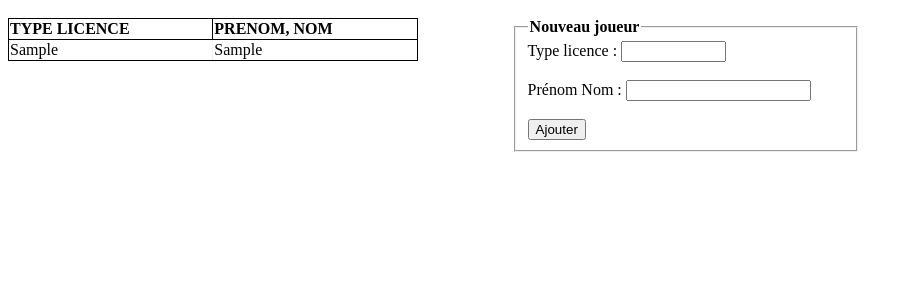
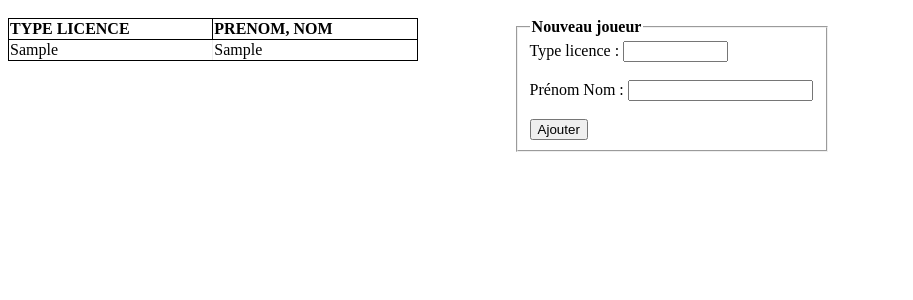
Before and after one commit to NGuenierProject/Project_convoc_foot, a PHP site: page /effectif_view.php in a window 1280 px wide. Shown: the part 76-376 px from the top of the page, without its empty margins (0-913 px from the left). Run offline with PHP 8.4, Linux system fonts and the light colour scheme; the visitor is signed in with stand-in values (Sample User, id 1); tables that the repository leaves empty or names only in its code hold one stand-in row (values such as "Sample post").

Commit message:
Update effectif_view.php

```diff
--- a/effectif_view.php
+++ b/effectif_view.php
@@ -47,6 +47,12 @@
 	#letout #gauche {
     		float:left;
     		width:40%;
+		overflow:auto;
+	}
+	#droite {
+		margin-left:40%;
+		width:25%;
+		overflow:auto;
 	}
 
 	#lg{
@@ -122,7 +128,7 @@
 	</div>
 	<div id="droite">
 	<form action="effectif.php" method="post">
-	<fieldset style="width:25%">
+	<fieldset>
 	<legend><b>Nouveau joueur</b></legend>
 	<label>Type licence : </label>
 	<input type="text" name="tlic" value="" size="10" maxlength="10" required="required"/><br/><br/>
```
